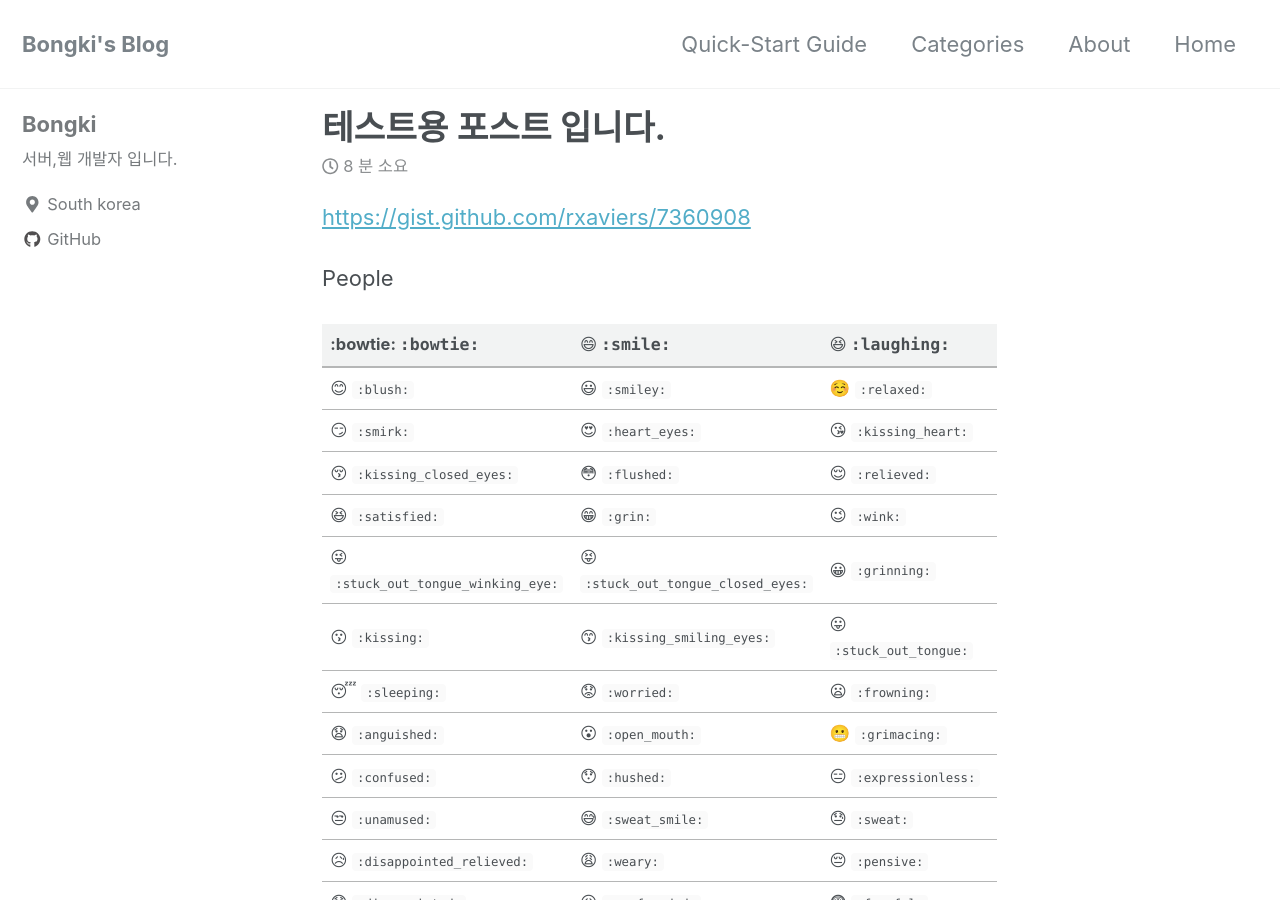
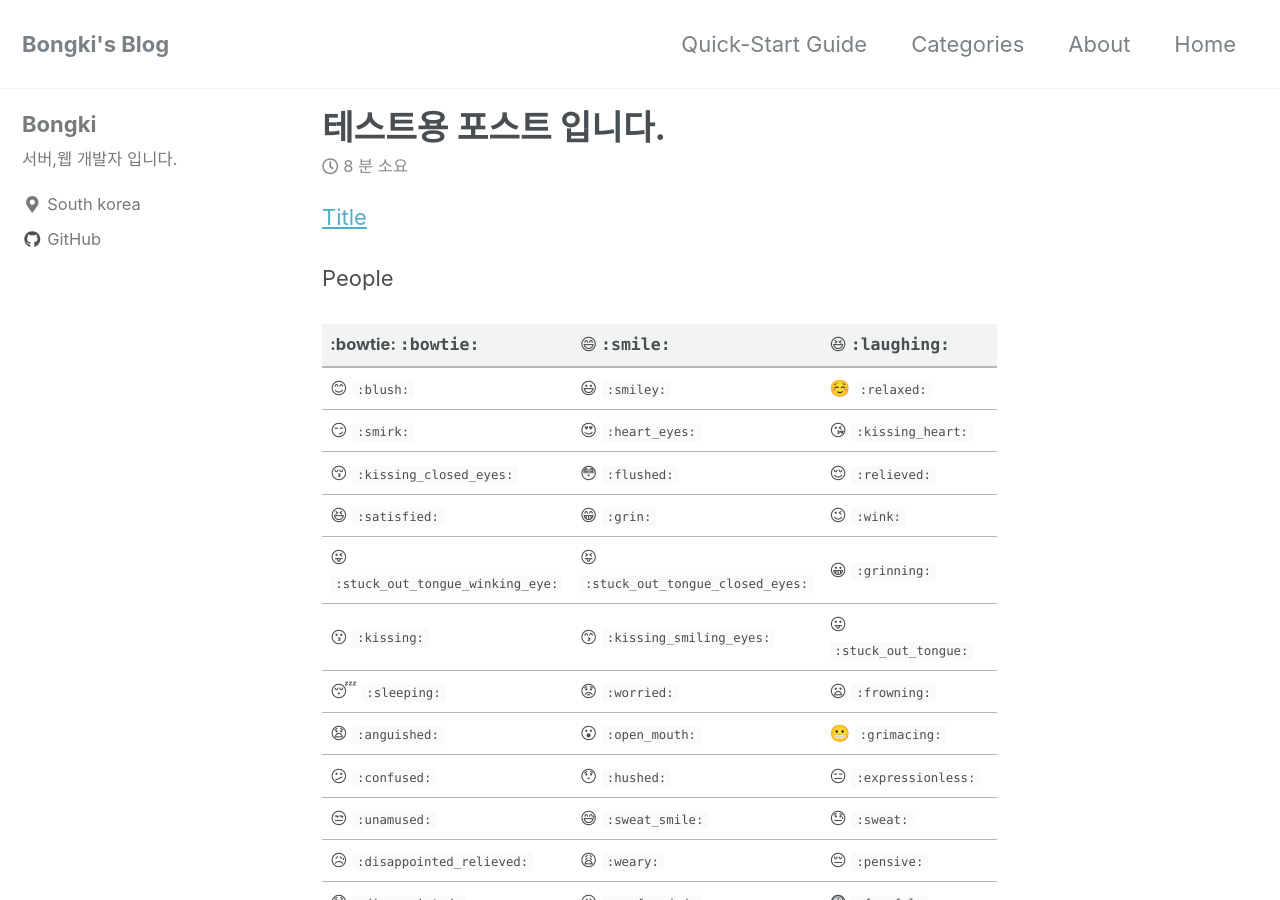
Before and after one commit to hsb0202/hsb0202.github.io, a Jekyll site: the page built from _posts/2018-08-11-icon-post.md, in a window 1280 px wide and 900 px high. Built offline with Jekyll 4.4.1, drawn with Linux system fonts in a browser that asks for light colours; nearby versions of some CDN libraries; emoji names are drawn with the system emoji font.

Commit message:
Update 2018-08-11-icon-post.md

```diff
--- a/_posts/2018-08-11-icon-post.md
+++ b/_posts/2018-08-11-icon-post.md
@@ -5,8 +5,8 @@
   - post
 ---
 
-[https://gist.github.com/rxaviers/7360908](#참조)
-
+[googlelink]: https://gist.github.com/rxaviers/7360908 "참조"
+[Title](link)
 
 People
 
```
